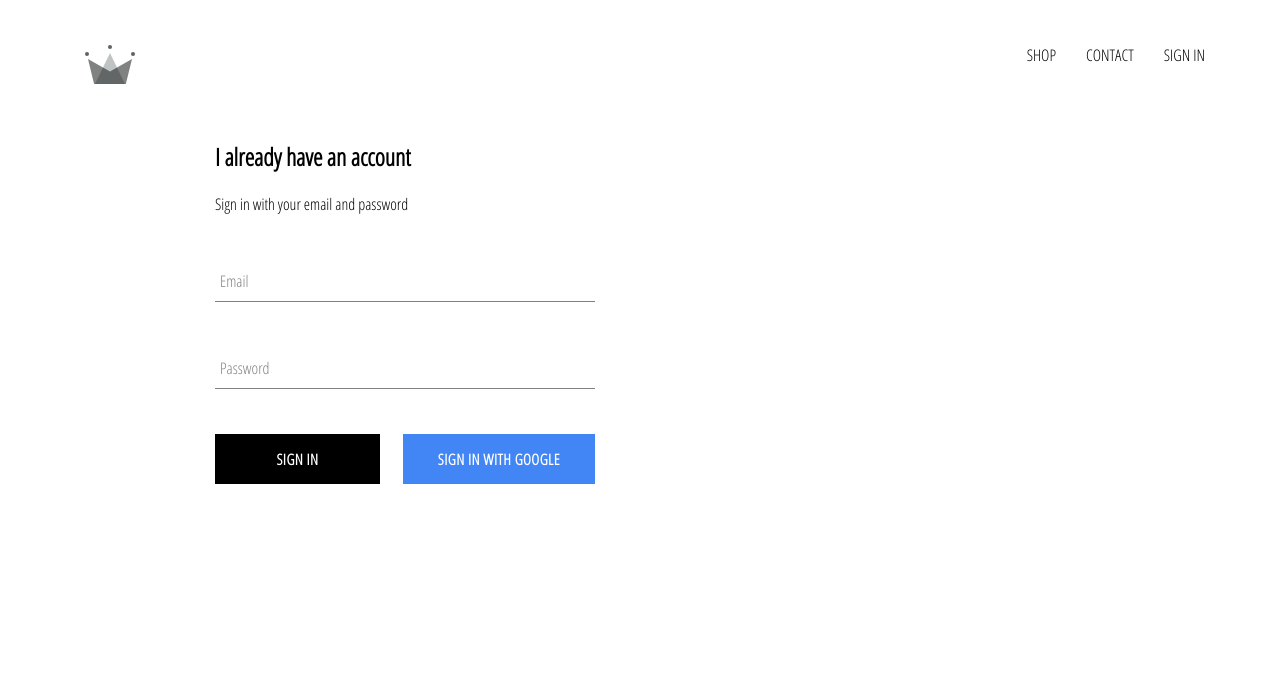
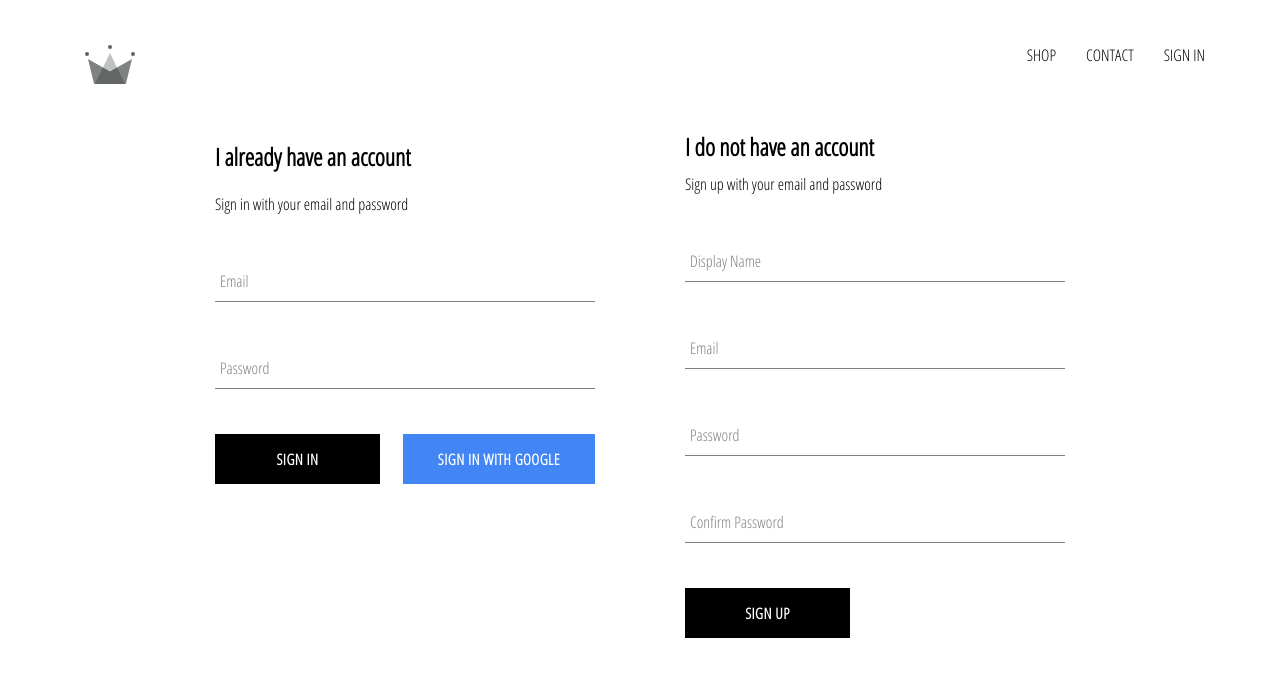
Before and after one commit to dmaack/DM-Clothing, a React (Create React App) app: page /signin in a window 1280 px wide. Shown: the top 676 px of the page. Built offline with nearby package versions, Linux system fonts and the light colour scheme; no server answers.

Commit message:
corrected sign-up componenet value for confirm password, added signup to sign-in-and-sign-up component, and added some console.logs

```diff
--- a/src/App.js
+++ b/src/App.js
@@ -38,6 +38,8 @@ class App extends React.Component {
               ...snapShot.data()
             }
           })
+
+          console.log(this.state)
         })
 
       } else {
--- a/src/components/sign-up/sign-up.component.jsx
+++ b/src/components/sign-up/sign-up.component.jsx
@@ -18,8 +18,6 @@ class SignUp extends React.Component {
             confirmPassword: ''
         }
     }
-
-    handleChange
 
     handleSubmit = async e => {
         e.preventDefault();
@@ -57,9 +55,11 @@ class SignUp extends React.Component {
     }
 
     handleChange = e => {
-        const { name, value } = event.target;
+        const { name, value } = e.target;
 
         this.setState({[name]: value});
+
+        console.log('onchange', e.target.name, e.target.value)
     }
 
     render() {
@@ -69,12 +69,12 @@ class SignUp extends React.Component {
                 <h2 className='title'>I do not have an account</h2>
                 <span>Sign up with your email and password</span>
 
-                <form className='sign-up-form' onSubmit={handleSubmit}>
+                <form className='sign-up-form' onSubmit={this.handleSubmit}>
                     <FormInput
                         type='text'
                         name='displayName'
                         value={displayName}
-                        onChange={handleChange}
+                        onChange={this.handleChange}
                         label='Display Name'
                         required
                     />
@@ -82,7 +82,7 @@ class SignUp extends React.Component {
                         type='email'
                         name='email'
                         value={email}
-                        onChange={handleChange}
+                        onChange={this.handleChange}
                         label='Email'
                         required
                     />
@@ -90,15 +90,15 @@ class SignUp extends React.Component {
                         type='password'
                         name='password'
                         value={password}
-                        onChange={handleChange}
+                        onChange={this.handleChange}
                         label='Password'
                         required
                     />
                     <FormInput
                         type='password'
-                        name='password'
+                        name='confirmPassword'
                         value={confirmPassword}
-                        onChange={handleChange}
+                        onChange={this.handleChange}
                         label='Confirm Password'
                         required
                     />
--- a/src/pages/sign-in-and-sign-up/sign-in-and-sign-up.component.jsx
+++ b/src/pages/sign-in-and-sign-up/sign-in-and-sign-up.component.jsx
@@ -1,12 +1,14 @@
 import React from 'react';
 
 import SignIn from '../../components/sign-in/sign-in.component';
+import SignUp from '../../components/sign-up/sign-up.component';
 
 import './sign-in-and-sign-up.styles.scss';
 
 const SignInandSignUp = () => (
     <div className='sign-in-and-sign-up'>
         <SignIn />
+        <SignUp />
     </div>
 )
 
```
